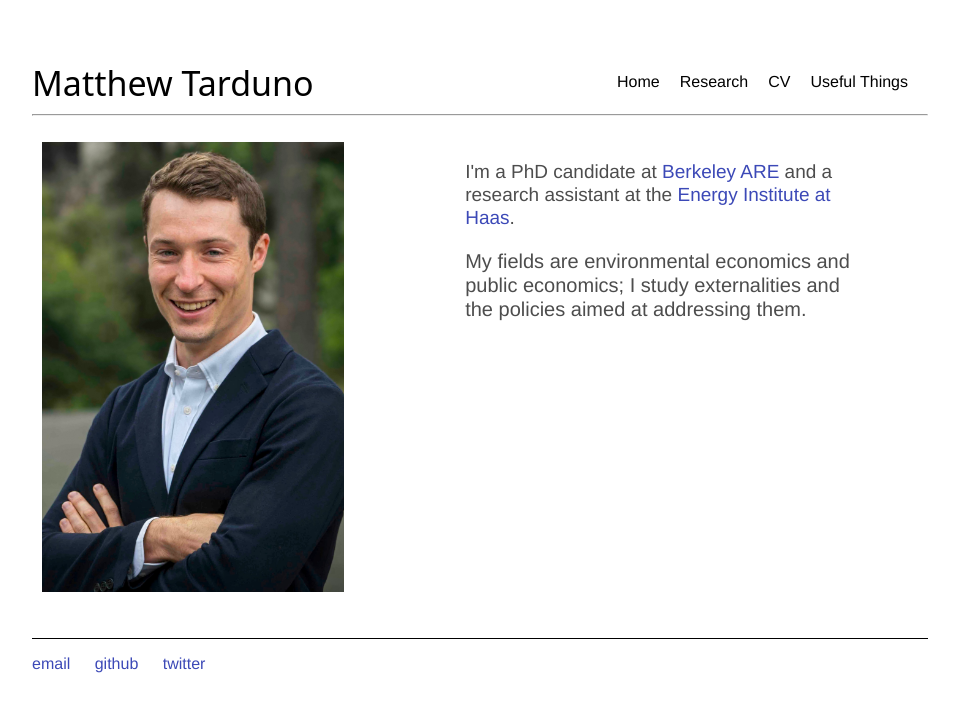
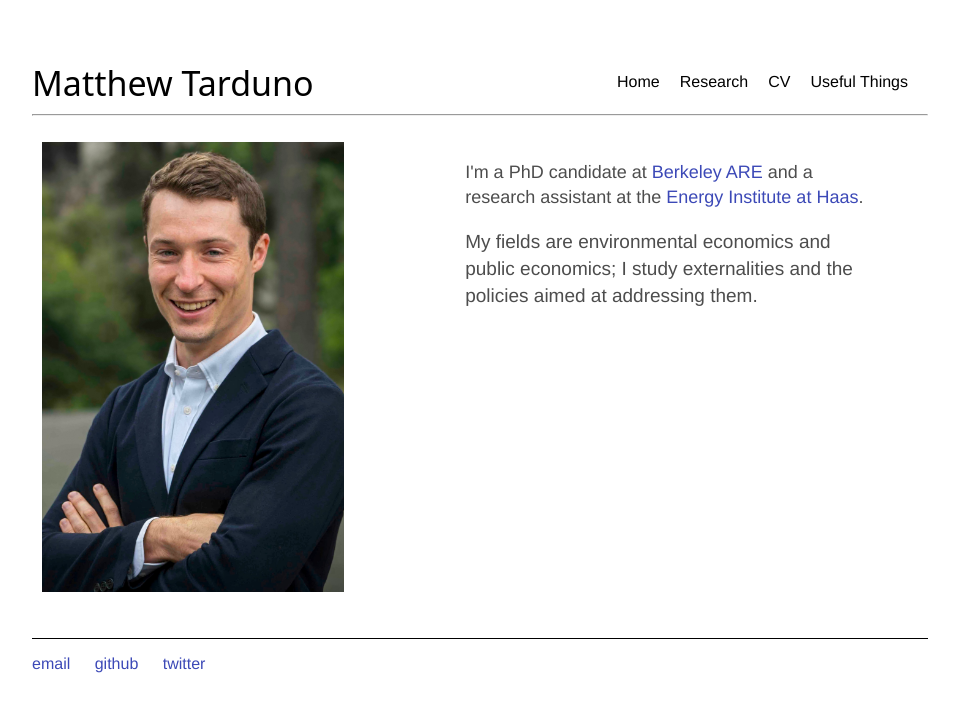
Before and after one commit to Matt-Tarduno/Matt-Tarduno.github.io, a Jekyll site: the page built from index.html, in a window 1280 px wide. Shown: the top 712 px of the page, without its empty margins (160-1119 px from the left). Built offline with Jekyll 4.4.1, drawn with Linux system fonts in a browser that asks for light colours.

Commit message:
Update index.html

```diff
--- a/index.html
+++ b/index.html
@@ -25,9 +25,9 @@ sitemap:
 
   <div class="column">
 
-	<p style="font-size:19px; line-height:1.2;">I'm a PhD candidate at <a href="https://are.berkeley.edu/" target="_blank"><span style="font-weight:500;">Berkeley ARE</span></a> and a research assistant at the <a href="https://ei.haas.berkeley.edu/" target="_blank"><span style="font-weight:500;">Energy Institute at Haas</span></a>. </p>
+	<p style="font-size:18px; line-height:1.4;">I'm a PhD candidate at <a href="https://are.berkeley.edu/" target="_blank"><span style="font-weight:500;">Berkeley ARE</span></a> and a research assistant at the <a href="https://ei.haas.berkeley.edu/" target="_blank"><span style="font-weight:500;">Energy Institute at Haas</span></a>. </p>
 		<p></p>
-	 <p style="font-size:20px; line-height:1.2"> My fields are <span style="font-weight:550;">environmental economics</span> and <span style="font-weight:550;">public economics</span>; I study externalities and the policies aimed at addressing them. </p>
+	 <p style="font-size:19px; line-height:1.4"> My fields are <span style="font-weight:550;">environmental economics</span> and <span style="font-weight:550;">public economics</span>; I study externalities and the policies aimed at addressing them. </p>
 	</div>
 </div>
 
```
